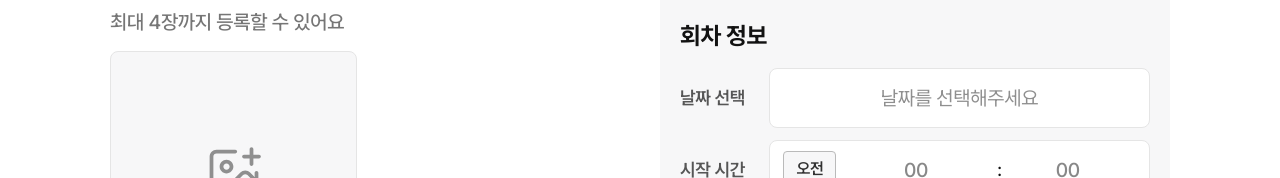
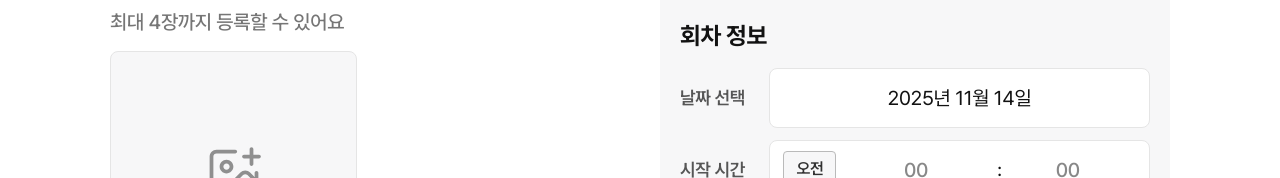
Before and after one commit to p-acid/curi, a Next.js app: page / in a window 1280 px wide. Shown: the part 742-920 px from the top of the page. Built offline with nearby package versions, Linux system fonts and the light colour scheme; what overlay-kit would draw is missing.

Commit message:
feat: 날짜 선택 화면 추가

```diff
--- a/package.json
+++ b/package.json
@@ -13,9 +13,11 @@
   "dependencies": {
     "class-variance-authority": "^0.7.1",
     "clsx": "^2.1.1",
+    "date-fns": "^4.1.0",
     "next": "16.0.2",
     "overlay-kit": "^1.8.6",
     "react": "19.2.0",
+    "react-day-picker": "^9.11.1",
     "react-dom": "19.2.0",
     "react-hot-toast": "^2.6.0",
     "tailwind-merge": "^3.4.0",
--- /dev/null
+++ b/src/app/(home)/src/ui/date-select.tsx
@@ -0,0 +1,94 @@
+"use client";
+
+import { useEffect, useRef, useState } from "react";
+import type { Matcher } from "react-day-picker";
+import { Button, Calendar } from "@/components";
+import { cn } from "@/utils/cn";
+
+const formatDateToKorean = (date: Date): string => {
+  const year = date.getFullYear();
+  const month = date.getMonth() + 1;
+  const day = date.getDate();
+  return `${year}년 ${month}월 ${day}일`;
+};
+
+interface DateSelectProps {
+  dateDisabled: Matcher[];
+  defaultValue?: Date;
+  value?: Date;
+  onSelect?: (date: Date | undefined) => void;
+}
+
+export const DateSelect = ({
+  dateDisabled,
+  value,
+  defaultValue,
+  onSelect,
+}: DateSelectProps) => {
+  const containerRef = useRef<HTMLDivElement>(null);
+
+  const [selected, setSelected] = useState<Date>(defaultValue ?? new Date());
+  const [isOpen, setIsOpen] = useState(false);
+
+  const submit = () => {
+    onSelect?.(selected);
+    setIsOpen(false);
+  };
+
+  useEffect(() => {
+    const handleClickOutside = (event: MouseEvent) => {
+      if (
+        containerRef.current &&
+        !containerRef.current.contains(event.target as Node)
+      ) {
+        setIsOpen(false);
+      }
+    };
+
+    if (isOpen) {
+      document.addEventListener("mousedown", handleClickOutside);
+    }
+
+    return () => {
+      document.removeEventListener("mousedown", handleClickOutside);
+    };
+  }, [isOpen]);
+
+  return (
+    <div ref={containerRef} className="relative w-full">
+      <button
+        type="button"
+        className="flex h-15 w-full items-center justify-center rounded-lg border border-[#E5E5E5] bg-background max-mobile:h-13"
+        onClick={() => setIsOpen(!isOpen)}
+      >
+        <p
+          className={cn("text-[#8F8F8F] text-xl max-mobile:text-base", {
+            "text-foreground": value,
+          })}
+        >
+          {value ? formatDateToKorean(value) : "날짜를 선택해주세요"}
+        </p>
+      </button>
+
+      {isOpen && (
+        <div className="-translate-x-[50%] absolute top-full left-1/2 z-10 mt-1 w-[330px] space-y-4 rounded-lg border border-[#E5E5E5] bg-white p-4 shadow-lg">
+          <Calendar
+            required
+            disabled={[
+              {
+                before: new Date(),
+              },
+              ...dateDisabled,
+            ]}
+            mode="single"
+            selected={selected}
+            onSelect={setSelected}
+          />
+          <Button color="primarySolid" className="w-full" onClick={submit}>
+            선택 완료
+          </Button>
+        </div>
+      )}
+    </div>
+  );
+};
--- a/src/app/(home)/src/ui/session-form.tsx
+++ b/src/app/(home)/src/ui/session-form.tsx
@@ -2,15 +2,18 @@
 
 import { overlay } from "overlay-kit";
 import { memo } from "react";
+import type { Matcher } from "react-day-picker";
 import XIcon from "@/assets/icons/x.svg?component";
 import { Button, Textarea } from "@/components";
 import {
   type Session,
   useCreateContentStore,
 } from "@/store/use-create-content-store";
+import { DateSelect } from "./date-select";
 import { SessionDeleteModal } from "./session-delete-modal";
 
 interface SessionFormFieldsProps extends Session {
+  dateDisabled: Matcher[];
   sessionNum?: number;
   onDelete?: () => void;
 }
@@ -18,13 +21,23 @@ interface SessionFormFieldsProps extends Session {
 const SessionFormFields = memo(
   ({
     id,
+    date,
     startTime,
     endTime,
     description,
     sessionNum,
+    dateDisabled,
     onDelete,
   }: SessionFormFieldsProps) => {
     const updateSession = useCreateContentStore((state) => state.updateSession);
+
+    const handleDate = (date: Date | undefined) => {
+      if (date) {
+        updateSession(id, {
+          date: date.toDateString(),
+        });
+      }
+    };
 
     const handleStartTimeChange = (
       field: "period" | "hour" | "minute",
@@ -91,14 +104,12 @@ const SessionFormFields = memo(
               <span className="whitespace-pre font-semibold text-[#565656] text-lg max-mobile:text-base">
                 날짜 선택
               </span>
-              <button
-                type="button"
-                className="flex h-15 w-full items-center justify-center rounded-lg border border-[#E5E5E5] bg-background max-mobile:h-13"
-              >
-                <p className="text-[#8F8F8F] text-xl max-mobile:text-base">
-                  날짜를 선택해주세요
-                </p>
-              </button>
+              <DateSelect
+                dateDisabled={dateDisabled}
+                defaultValue={date ? new Date(date) : undefined}
+                value={date ? new Date(date) : undefined}
+                onSelect={handleDate}
+              />
             </div>
 
             <div className="flex items-center gap-6 max-mobile:gap-4">
@@ -256,6 +267,55 @@ export const SessionForm = () => {
     ));
   };
 
+  const getDateDisabled = (index: number): Matcher[] => {
+    const previousSessions = sessions.slice(0, index);
+    const latestPreviousDate = previousSessions.reduce<Date | null>(
+      (latest, session) => {
+        if (!session.date) return latest;
+        const sessionDate = new Date(session.date);
+        if (!latest || sessionDate > latest) return sessionDate;
+        return latest;
+      },
+      null,
+    );
+
+    const nextSessions = sessions.slice(index + 1);
+    const earliestNextDate = nextSessions.reduce<Date | null>(
+      (earliest, session) => {
+        if (!session.date) return earliest;
+        const sessionDate = new Date(session.date);
+        if (!earliest || sessionDate < earliest) return sessionDate;
+        return earliest;
+      },
+      null,
+    );
+
+    const otherSessionDates = sessions
+      .filter((_, i) => i !== index)
+      .map((session) => session.date)
+      .filter((date): date is string => !!date)
+      .map((date) => new Date(date));
+
+    const beforeDate = latestPreviousDate
+      ? new Date(Math.max(latestPreviousDate.getTime(), Date.now()))
+      : new Date();
+
+    if (
+      latestPreviousDate &&
+      beforeDate.getTime() === latestPreviousDate.getTime()
+    ) {
+      beforeDate.setDate(beforeDate.getDate() + 1);
+    }
+
+    const dateDisabled: Matcher[] = [
+      { before: beforeDate },
+      ...(earliestNextDate ? [{ after: earliestNextDate }] : []),
+      ...otherSessionDates.map((date) => date),
+    ];
+
+    return dateDisabled;
+  };
+
   return (
     <>
       <div className="box">
@@ -263,6 +323,7 @@ export const SessionForm = () => {
         {sessions.map((session, index) => (
           <SessionFormFields
             key={session.id}
+            dateDisabled={getDateDisabled(index)}
             sessionNum={isMultipleSession ? index + 1 : undefined}
             onDelete={
               isMultipleSession ? () => openDeleteModal(session.id) : undefined
--- /dev/null
+++ b/src/components/calendar.tsx
@@ -0,0 +1,106 @@
+"use client";
+
+import { ko } from "date-fns/locale";
+import {
+  type DayButtonProps,
+  DayPicker,
+  type DayPickerProps,
+  type MonthCaptionProps,
+  type MonthGridProps,
+  type NavProps,
+  type WeekdayProps,
+} from "react-day-picker";
+import ChevronLeftIcon from "@/assets/icons/chevron-left.svg?component";
+import ChevronRightIcon from "@/assets/icons/chevron-right.svg?component";
+import { cn } from "@/utils/cn";
+
+const DayButton = (props: DayButtonProps) => {
+  const { day, modifiers, ...buttonProps } = props;
+
+  const isSelected = modifiers.selected;
+  const isDisabled = modifiers.disabled;
+  const isOutside = modifiers.outside;
+
+  return (
+    <button
+      {...buttonProps}
+      className={cn("relative h-10 w-full rounded-md font-medium text-lg", {
+        "bg-[#03C124] font-bold text-white": isSelected,
+        "text-foreground hover:bg-[#F7F7F8]":
+          !isSelected && !isDisabled && !isOutside,
+        "cursor-not-allowed bg-transparent text-[#E5E5E5] hover:bg-transparent":
+          isDisabled,
+        "text-[#8F8F8F] hover:bg-[#F7F7F8]":
+          isOutside && !isDisabled && !isSelected,
+      })}
+      disabled={isDisabled}
+    >
+      {day.date.getDate()}
+    </button>
+  );
+};
+
+const MonthCaption = (props: MonthCaptionProps) => {
+  return (
+    <div className="relative mb-4 flex h-[30px] items-center">
+      <h2 className="font-semibold text-base text-foreground">
+        {props.children}
+      </h2>
+    </div>
+  );
+};
+
+const Nav = ({ children, onPreviousClick, onNextClick }: NavProps) => {
+  return (
+    <nav className="absolute top-0 right-0 z-10 flex gap-0.5">
+      {children}
+      <button
+        type="button"
+        className="flex size-[30px] items-center justify-center rounded-md border border-[#E5E5E5]"
+        onClick={onPreviousClick}
+      >
+        <ChevronLeftIcon className="size-5 text-foreground" />
+      </button>
+      <button
+        type="button"
+        className="flex size-[30px] items-center justify-center rounded-md border border-[#E5E5E5]"
+        onClick={onNextClick}
+      >
+        <ChevronRightIcon className="size-5 text-foreground" />
+      </button>
+    </nav>
+  );
+};
+
+const Weekday = ({ className, ...props }: WeekdayProps) => {
+  return (
+    <th className={cn("pb-2 text-[#323232] text-base", className)} {...props} />
+  );
+};
+
+const MonthGrid = ({ children, className, ...props }: MonthGridProps) => {
+  return (
+    <table className={cn("w-full", className)} {...props}>
+      {children}
+    </table>
+  );
+};
+
+export const Calendar = (props: DayPickerProps) => {
+  return (
+    <DayPicker
+      className="relative"
+      showOutsideDays
+      weekStartsOn={1}
+      locale={ko}
+      components={{
+        DayButton,
+        MonthCaption,
+        Nav,
+        Weekday,
+        MonthGrid,
+      }}
+      {...props}
+    />
+  );
+};
--- a/src/components/index.ts
+++ b/src/components/index.ts
@@ -1,4 +1,5 @@
 export { Button, type ButtonProps } from "./button";
+export { Calendar } from "./calendar";
 export { Modal, type ModalProps } from "./modal";
 export { Textarea } from "./textarea";
 export { Toast } from "./toast";
```
Also changed, not shown: src/app/globals.css (line endings or trailing spaces), 1 other file (tests, documents, lock files or other folders).
